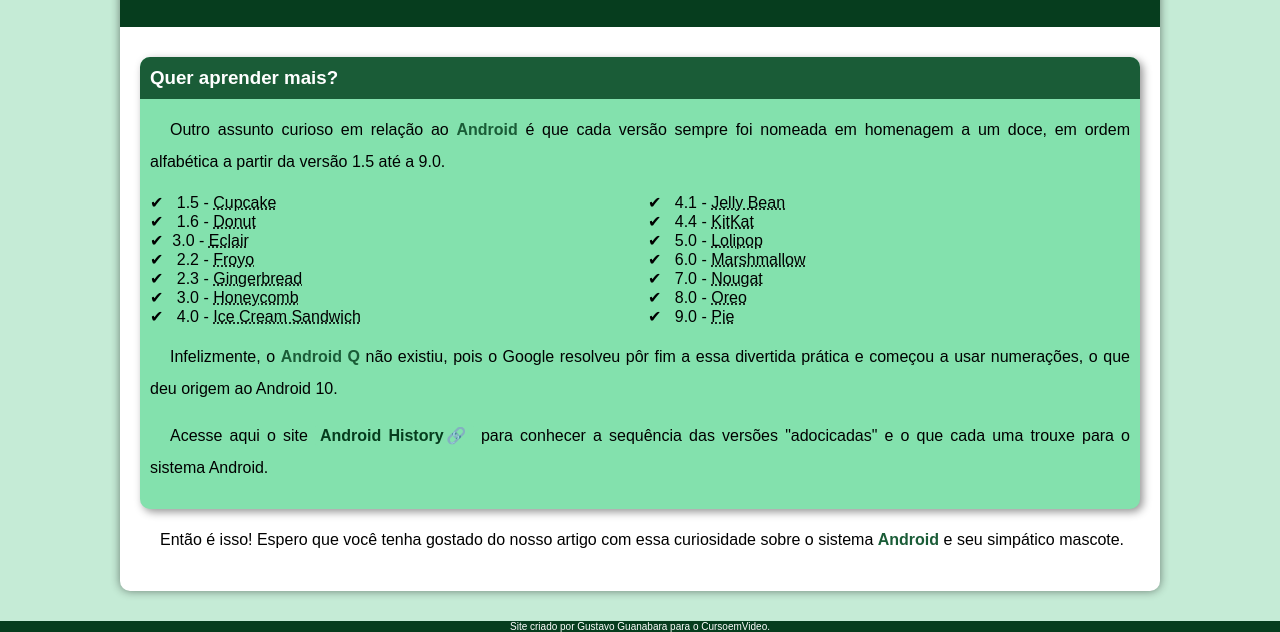
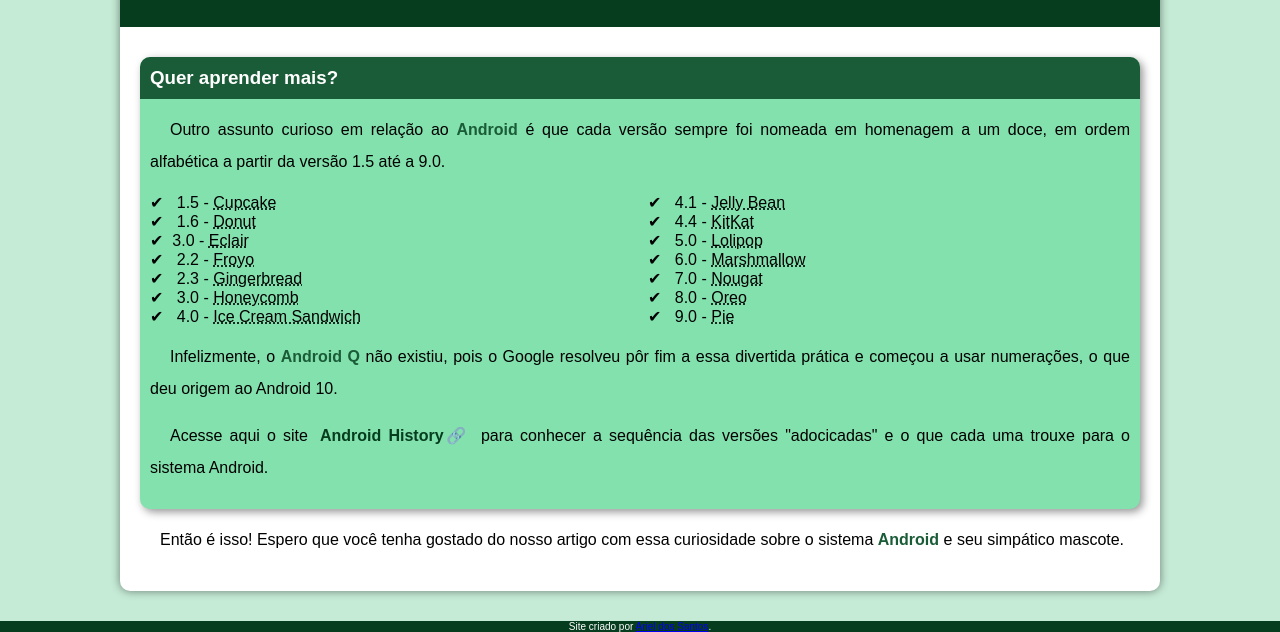
Before and after one commit to arielsantos06/projeto-android, a plain HTML site: page index.html in a window 1280 px wide. Shown: the part 2364-2996 px from the top of the page. Drawn offline with Linux system fonts and the light colour scheme.

Commit message:
Update index.html

```diff
--- a/index.html
+++ b/index.html
@@ -117,7 +117,7 @@
         </article>
     </main>
     <footer>
-        Site criado por Gustavo Guanabara para o CursoemVideo.
+        Site criado por <a href="https://github.com/arielsantos06" class="pequena" target="_blank">Ariel dos Santos</a>.
     </footer>
 </body>
 </html>
```
